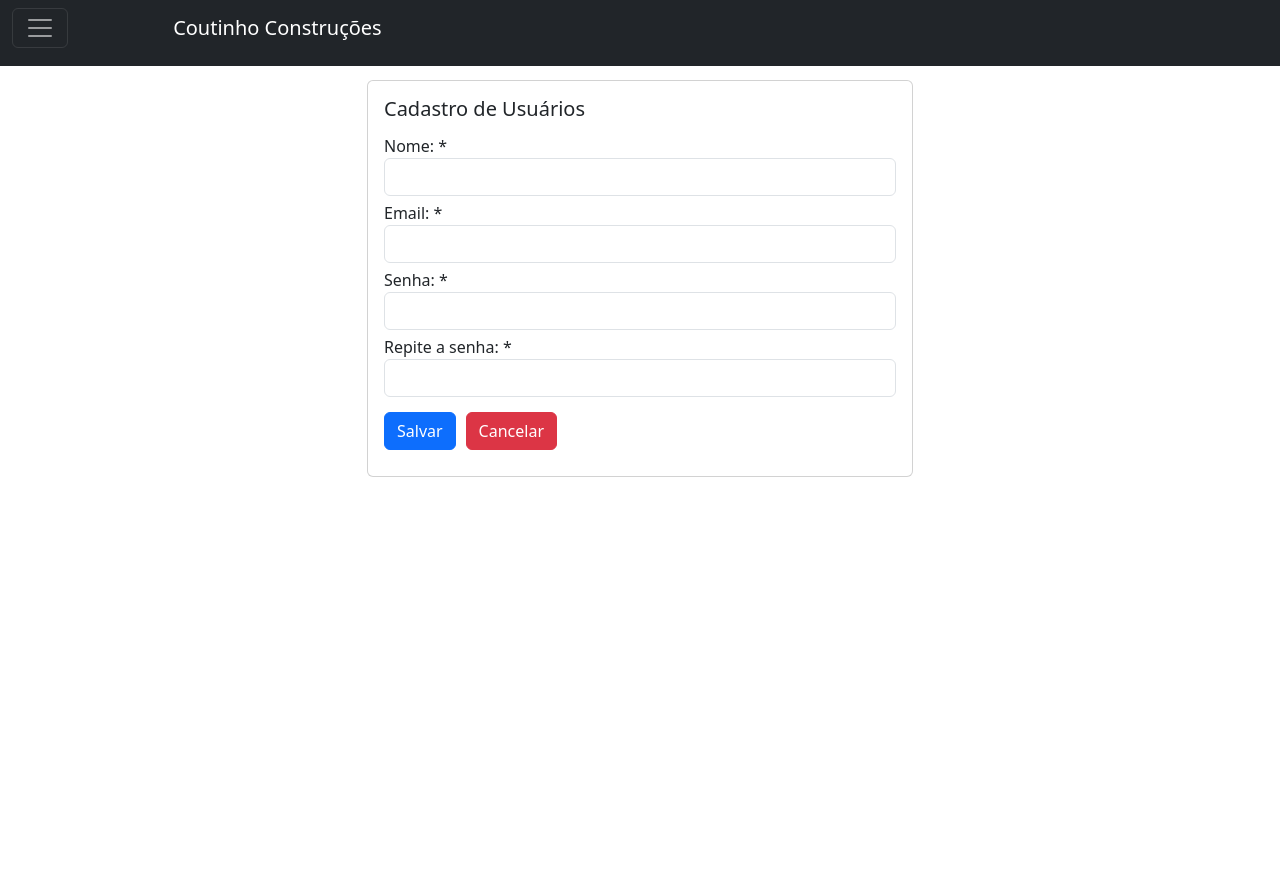
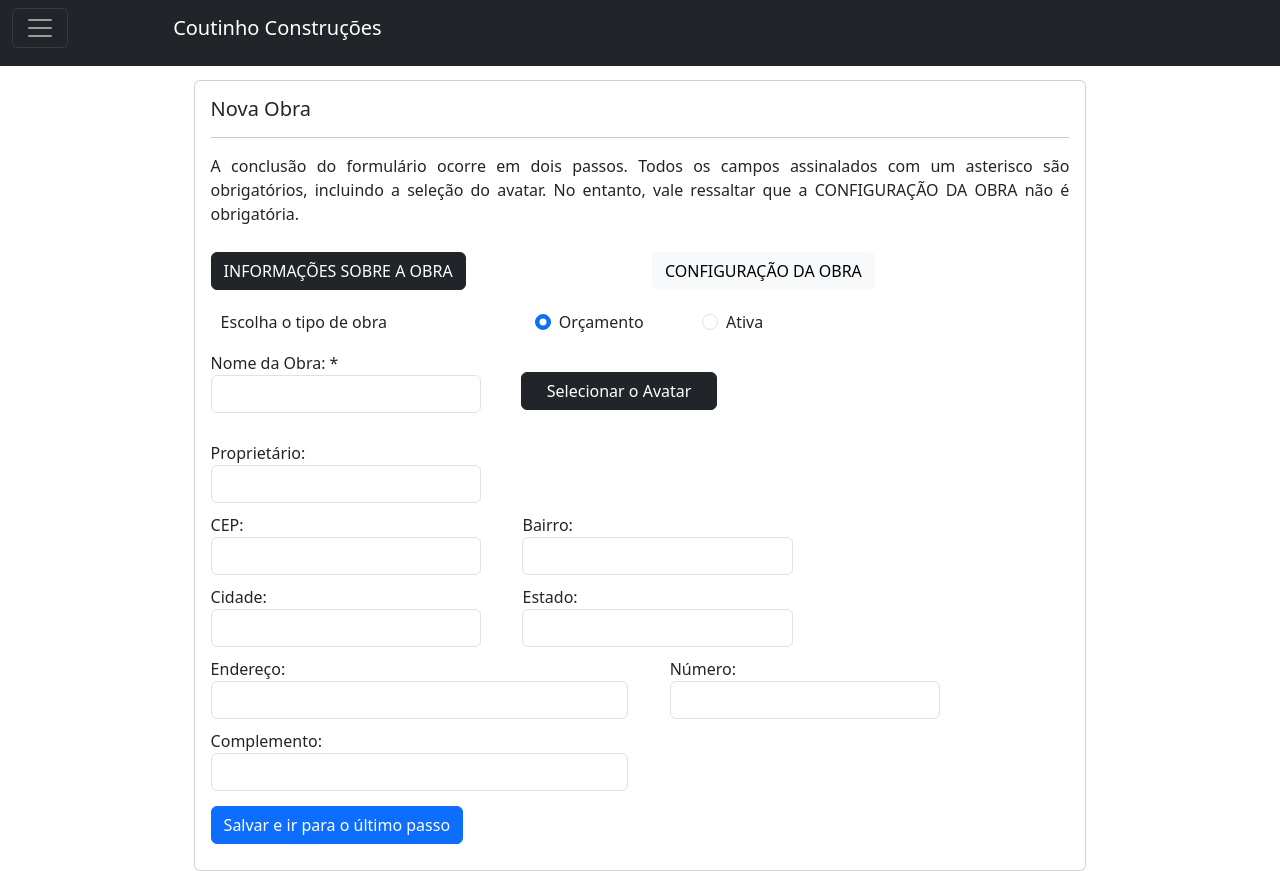
Before and after one commit to wladyband/dashBoard-model, a React (Create React App) app: page / in a window 1280 px wide. Before the commit the page ends 800 px from the top, so only its background shows below. Built offline with nearby package versions, Linux system fonts and the light colour scheme.

Commit message:
reorganizando diretórios e criando tela de cadastro de novas obras

```diff
--- a/src/App.js
+++ b/src/App.js
@@ -3,10 +3,11 @@ import "bootstrap/dist/css/bootstrap.min.css";
 import "bootstrap/dist/js/bootstrap.min.js"
 import 'bootstrap-icons/font/bootstrap-icons.css';
 import React from 'react';
-import Login from './views/login'
+
 import './views/css/custom.css'
-import RegisterUser from "./views/register-user/registerUser";
+import RegisterUser from "./views/user/registerUser";
 import Navbar from "./views/components/navbar";
+import CreatingConstruction from "./views/construction/creatingConstruction";
 
 class App extends React.Component {
  render(){
@@ -14,7 +15,7 @@ class App extends React.Component {
     <>
     <Navbar/>
       <div>
-        <RegisterUser/>
+        <CreatingConstruction/>
       </div>
     </>
   )
--- a/src/views/components/card.js
+++ b/src/views/components/card.js
@@ -12,7 +12,10 @@ class Card extends React.Component {
     return (
       <div className="card d-flex" style={cardStyle}>
         <div className="card-body">
-          <h5 className="card-title">{title}</h5>
+          <h5 className="card-title">
+            {title}
+            <hr/>
+           </h5>
           {children}
         </div>
       </div>
--- /dev/null
+++ b/src/views/construction/creatingConstruction.js
@@ -0,0 +1,182 @@
+import React from 'react';
+import Card from '../components/card';
+import FormGroup from '../components/form-group';
+import '../css/button.css';
+
+class CreatingConstruction extends React.Component {
+  constructor(props) {
+    super(props);
+    this.state = {
+      selectedOption: 'Orçamento',
+    };
+  }
+
+  handleOptionChange = (event) => {
+    this.setState({
+      selectedOption: event.target.value,
+    });
+  };
+
+  render() {
+    return (
+      <div className='container' style={{ marginTop: '80px' }}>
+        <div className='row'>
+          <div className="col-md-12 mx-auto d-flex align-items-center">
+            <Card title='Nova Obra' style={{ width: '80%', margin: 'auto'}}>
+              <div className="row">
+                <div className='col-lg-12'>
+                  <p style={{ textAlign: 'justify' }}>A conclusão do formulário ocorre em dois passos. Todos os campos assinalados com um asterisco são obrigatórios, incluindo a seleção do avatar. No entanto, vale ressaltar que a CONFIGURAÇÃO DA OBRA não é obrigatória.</p>
+                </div>
+              </div>
+              <div className="row">
+                <div className='col-lg-6'>
+                  <button type="button" className="btn btn-dark" >INFORMAÇÕES SOBRE A OBRA</button>
+                </div>
+                <div className='col-lg-6'>
+                  <button type="button" className="btn btn-light">CONFIGURAÇÃO DA OBRA</button>
+                </div>
+              </div>
+              <div className="row">
+                <div className='col-lg-4' style={{ margin: '10px'}}>
+                  <label htmlFor="">Escolha o tipo de obra</label>
+                </div>
+                <div className='col-lg-2' style={{ margin: '10px' }}>
+                  <div className="form-check">
+                    <label className="form-check-label">
+                      <input
+                        type="radio"
+                        className="form-check-input"
+                        name="constructionType"
+                        value="Orçamento"
+                        checked={this.state.selectedOption === 'Orçamento'}
+                        onChange={this.handleOptionChange}
+                      />
+                      Orçamento
+                    </label>
+                  </div>
+                </div>
+                <div className='col-lg-2' style={{ margin: '10px' }}>
+                  <div className="form-check">
+                    <label className="form-check-label">
+                      <input
+                        type="radio"
+                        className="form-check-input"
+                        name="constructionType"
+                        value="Ativa"
+                        checked={this.state.selectedOption === 'Ativa'}
+                        onChange={this.handleOptionChange}
+                      />
+                      Ativa
+                    </label>
+                  </div>
+                </div>
+              </div>
+              <div className="row">
+                <div className='col-lg-4' >
+                   <FormGroup label="Nome da Obra: *" htmlFor="">
+                              <input type="text" name=""
+                              id=""
+                              className="form-control"
+                              />
+                    </FormGroup>
+                </div>
+                <div className='col-lg-3' style={{ margin: '1.8%'}}>
+                    <button type="button" className="btn btn-dark" style={{ width: '100%' }}>
+                                Selecionar o Avatar
+                    </button>
+                </div>
+              </div>
+               <div className="row">
+                <div className='col-lg-4' style={{ marginRight: '2.0%'}}>
+                   <FormGroup label="Proprietário:" htmlFor="" >
+                              <input type="text" name=""
+                              id=""
+                              className="form-control"
+                              />
+                    </FormGroup>
+                </div>
+                <div className='col-lg-6'>
+                    {/* <FormGroup label="Email:" htmlFor="">
+                              <input type="email" name=""
+                              id=""
+                              className="form-control"
+                              />
+                    </FormGroup> */}
+                </div>
+              </div>
+              <div className="row">
+                <div className='col-lg-4' style={{ marginRight: '2.0%'}}>
+                   <FormGroup label="CEP:" htmlFor="" >
+                              <input type="text" name=""
+                              id=""
+                              className="form-control"
+                              />
+                    </FormGroup>
+                </div>
+                  <div className='col-lg-4' style={{ marginRight: '2.0%'}}>
+                   <FormGroup label="Bairro:" htmlFor="" >
+                              <input type="text" name=""
+                              id=""
+                              className="form-control"
+                              />
+                    </FormGroup>
+                </div>
+              </div>
+              <div className="row">
+                <div className='col-lg-4' style={{ marginRight: '2.0%'}}>
+                   <FormGroup label="Cidade:" htmlFor="" >
+                              <input type="text" name=""
+                              id=""
+                              className="form-control"
+                              />
+                    </FormGroup>
+                </div>
+                  <div className='col-lg-4' style={{ marginRight: '2.0%'}}>
+                   <FormGroup label="Estado:" htmlFor="" >
+                              <input type="text" name=""
+                              id=""
+                              className="form-control"
+                              />
+                    </FormGroup>
+                </div>
+              </div>
+              <div className="row">
+                <div className='col-lg-6' style={{ marginRight: '2.0%'}}>
+                   <FormGroup label="Endereço:" htmlFor="" >
+                              <input type="text" name=""
+                              id=""
+                              className="form-control"
+                              />
+                    </FormGroup>
+                </div>
+                <div className='col-lg-4'>
+                    <FormGroup label="Número:" htmlFor="" >
+                              <input type="text" name=""
+                              id=""
+                              className="form-control"
+                              />
+                    </FormGroup>
+                </div>
+              </div>
+             <div className="row">
+                <div className='col-lg-6'>
+                    <FormGroup label="Complemento:" htmlFor="" >
+                              <input type="text" name=""
+                              id=""
+                              className="form-control"
+                              />
+                    </FormGroup>
+                </div>
+              </div>
+                <button type="button" className="btn btn-primary">
+                                Salvar e ir para o último passo
+                </button>
+            </Card>
+          </div>
+        </div>
+      </div>
+    );
+  }
+}
+
+export default CreatingConstruction;
--- a/src/views/login.js
+++ b/src/views/user/login.js
@@ -1,7 +1,7 @@
 import React from 'react';
-import Card from './components/card';
-import FormGroup from './components/form-group';
-import './css/login.css'
+import Card from '../components/card';
+import FormGroup from '../components/form-group';
+import '../css/button.css'
 
 class Login extends React.Component {
   render() {
--- a/src/views/register-user/registerUser.js
+++ b/src/views/user/registerUser.js
@@ -1,7 +1,7 @@
 import React from 'react';
 import Card from '../components/card';
 import FormGroup from '../components/form-group';
-
+import '../css/button.css';
 
 class RegisterUser extends React.Component {
   render() {
```
Also changed, not shown: src/views/css/button.css (renamed from src/views/css/login.css).
